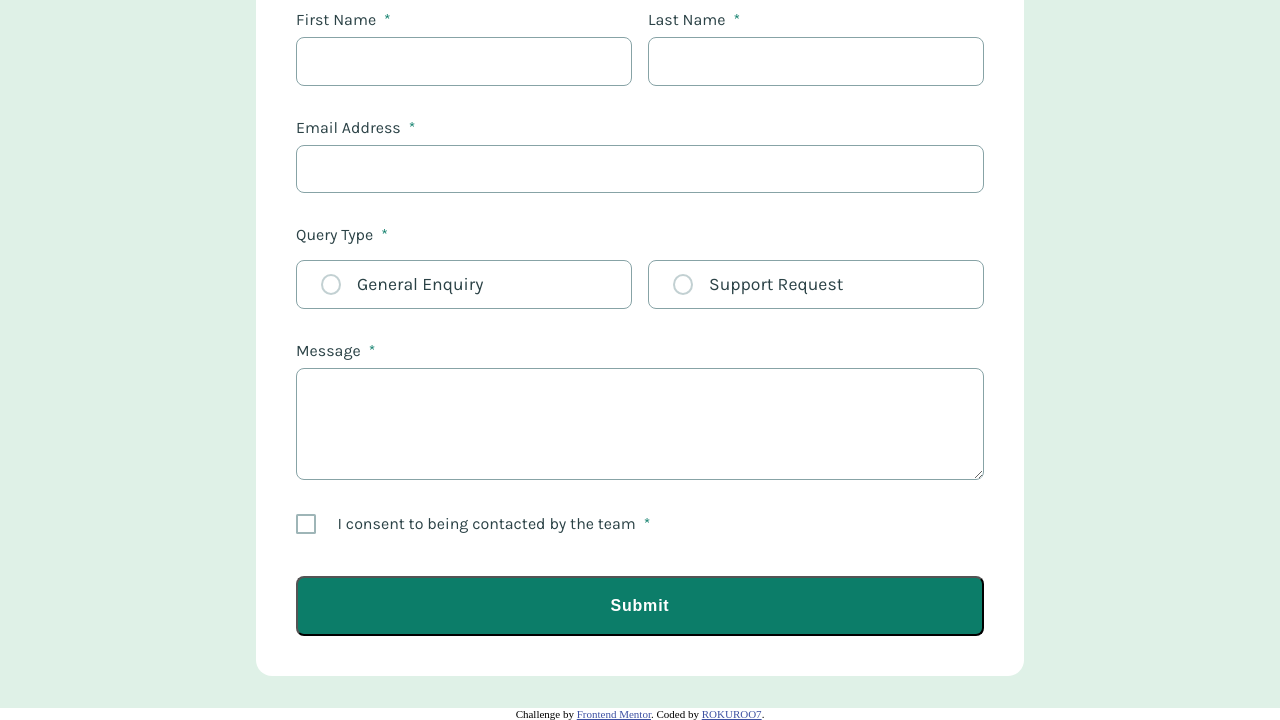
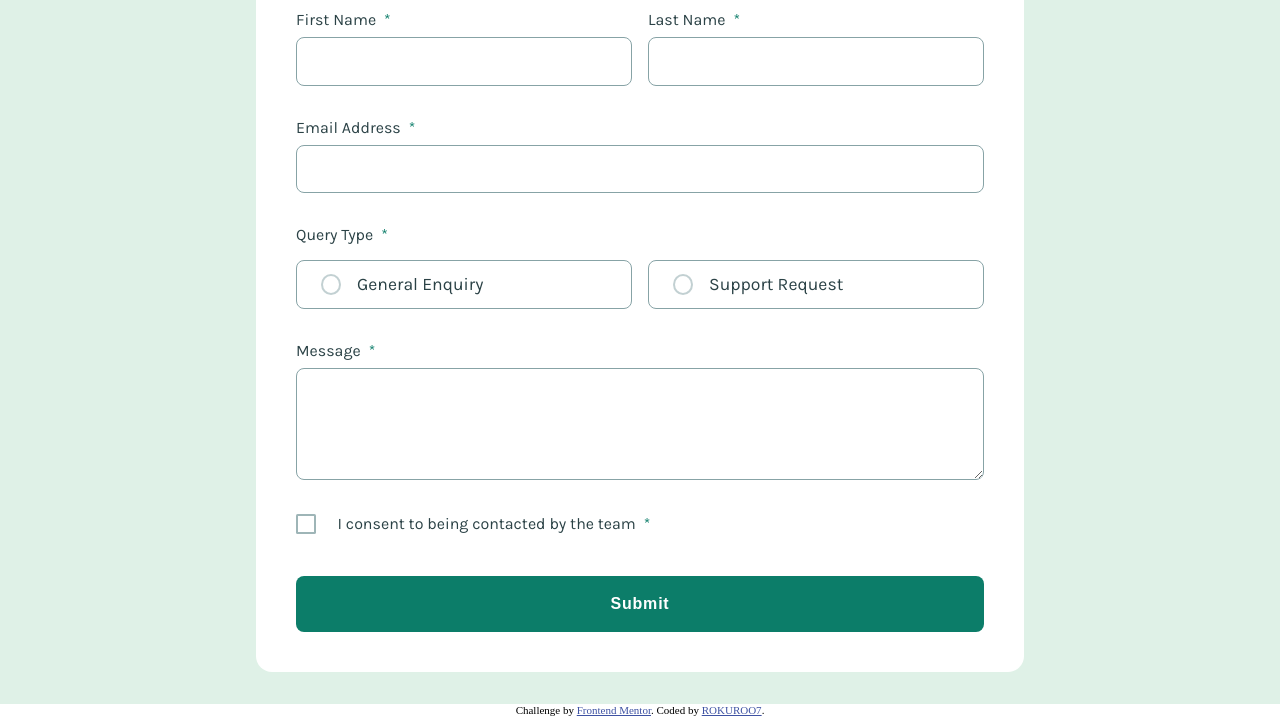
Before and after one commit to ROKUROO7/Contact-form, a plain HTML site: page index.html in a window 1280 px wide. Shown: the part 131-851 px from the top of the page. Drawn offline with Linux system fonts and the light colour scheme.

Commit message:
minor changes and url update

```diff
--- a/scss/style.scss
+++ b/scss/style.scss
@@ -38,7 +38,7 @@ $high: 700;
 *,*::before,*::after {
   margin: 0;
   padding: 0;
-  box-shadow: 0;
+  box-shadow: none;
   box-sizing: border-box;
 }
 
@@ -277,6 +277,7 @@ $high: 700;
     text-align: center;
     letter-spacing: 0.05rem;
     border-radius: 0.5rem;
+    border: none;
 
     &--green-medium {
       color: $White;
```
Also changed, not shown: README.md, scss/style.css, 1 other file.
